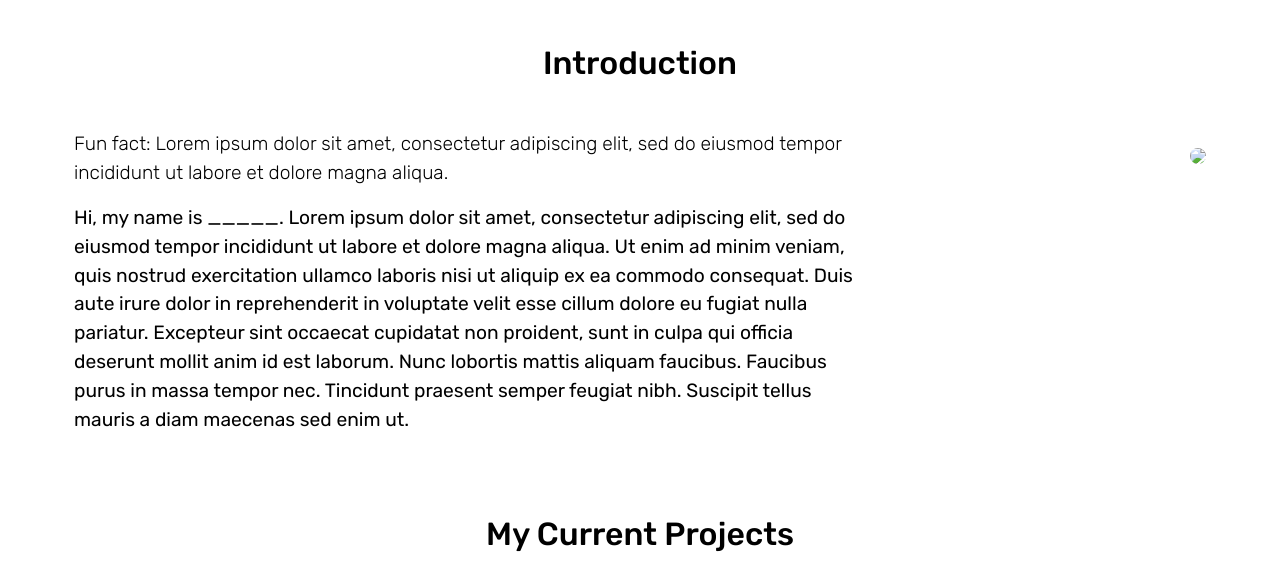
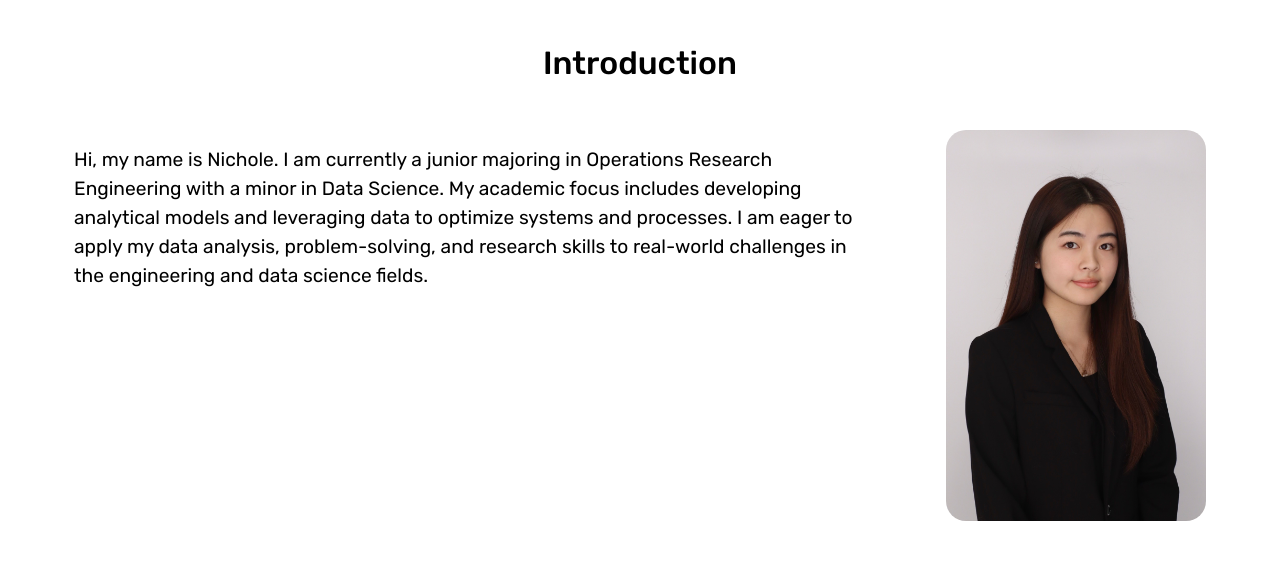
Before and after one commit to Nicholezheng123/Personal_Website, a plain HTML site: page index.html in a window 1280 px wide. Shown: the part 780-1351 px from the top of the page. Drawn offline with nearby package versions, Linux system fonts and the light colour scheme; animation ran at ten frames a second; files whose address does not match are found by name.

Commit message:
Added headshot image

```diff
--- a/index.html
+++ b/index.html
@@ -28,11 +28,11 @@
         <!-- Introduction -->
         <div class="flex-container-reverse" style="padding-bottom: 50px; padding-top: 20px;">
           <div class="big-container-left" style="">
-            <p class="time-text">Fun fact: Lorem ipsum dolor sit amet, consectetur adipiscing elit, sed do eiusmod tempor incididunt ut labore et dolore magna aliqua. </p>
-            <p style="padding-bottom: 5px;">Hi, my name is _____. Lorem ipsum dolor sit amet, consectetur adipiscing elit, sed do eiusmod tempor incididunt ut labore et dolore magna aliqua. Ut enim ad minim veniam, quis nostrud exercitation ullamco laboris nisi ut aliquip ex ea commodo consequat. Duis aute irure dolor in reprehenderit in voluptate velit esse cillum dolore eu fugiat nulla pariatur. Excepteur sint occaecat cupidatat non proident, sunt in culpa qui officia deserunt mollit anim id est laborum. Nunc lobortis mattis aliquam faucibus. Faucibus purus in massa tempor nec. Tincidunt praesent semper feugiat nibh. Suscipit tellus mauris a diam maecenas sed enim ut.</p>
+            <p class="time-text"> <!--Fun fact: Lorem ipsum dolor sit amet, consectetur adipiscing elit, sed do eiusmod tempor incididunt ut labore et dolore magna aliqua.!--> </p>
+            <p style="padding-bottom: 5px;">Hi, my name is Nichole. I am currently a junior majoring in Operations Research Engineering with a minor in Data Science. My academic focus includes developing analytical models and leveraging data to optimize systems and processes. I am eager to apply my data analysis, problem-solving, and research skills to real-world challenges in the engineering and data science fields.</p>
           </div>
           <div class="small-container-right">
-            <img src="assets/stockphoto.jpg" class="title-image">
+            <img src="assests/Zheng_Nichole_Headshot.jpg" class="title-image">
           </div>
         </div>
 
```
Also changed, not shown: assests/Zheng_Nichole_Headshot.jpg (added).
